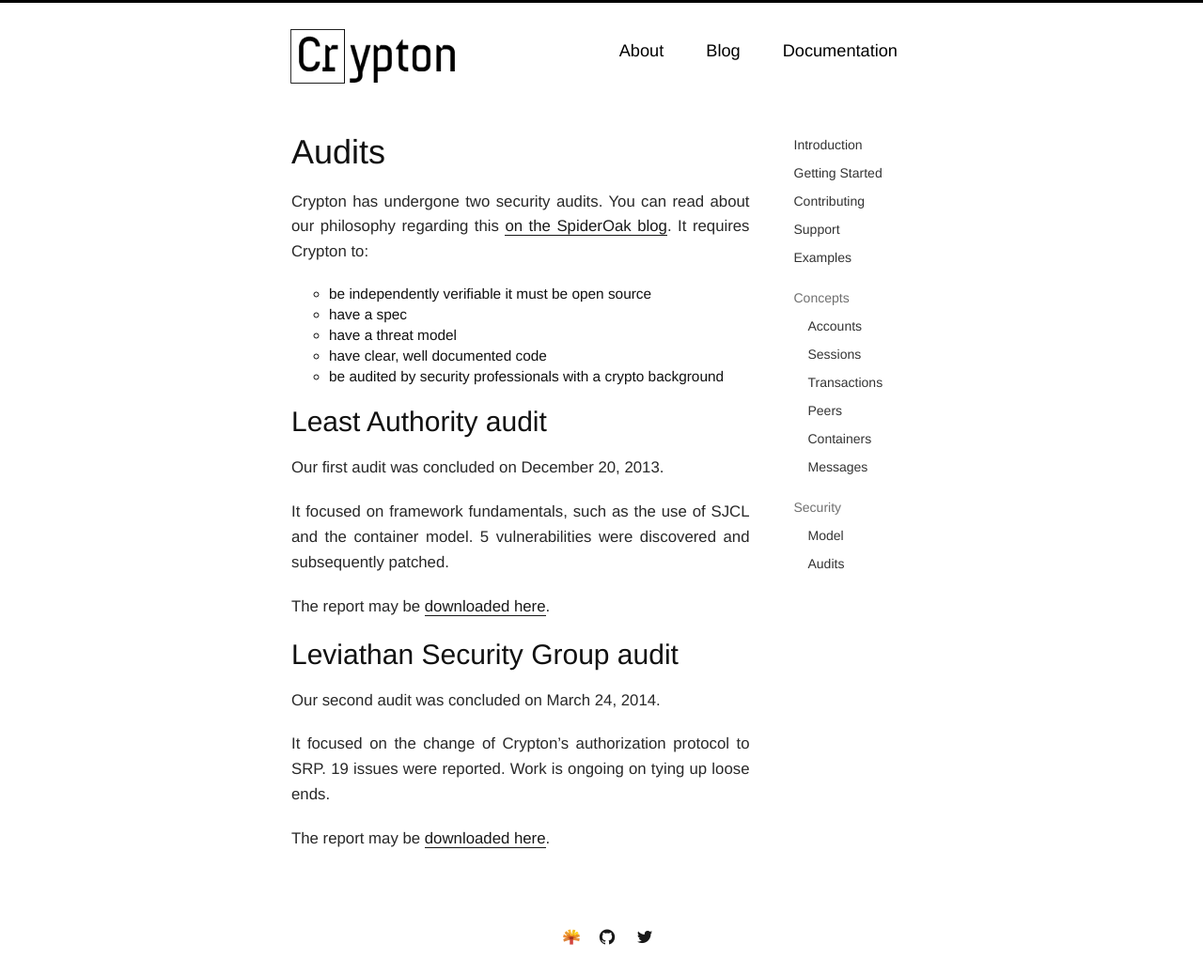
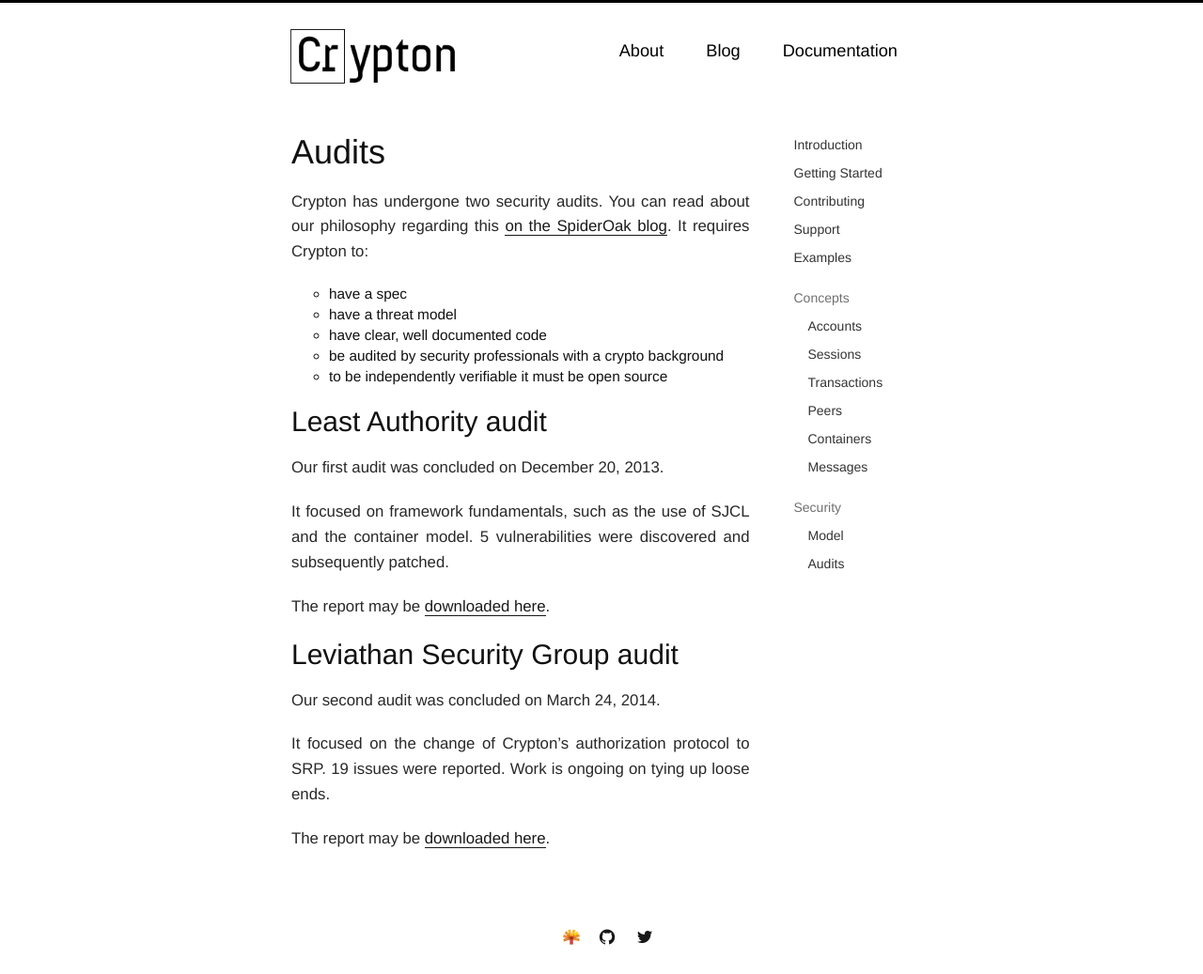
Before and after one commit to SpiderOak/crypton-web, a Jekyll site: the page built from docs/security/audits.md, in a window 1280 px wide. Shown: the whole page at 94% size. Built offline with Jekyll 4.4.1, drawn with Linux system fonts in a browser that asks for light colours; Markdown is read by kramdown in place of the engine named in the settings; comment, search, counter and statistics services are not loaded.

Commit message:
fix typo

```diff
--- a/docs/security/audits.md
+++ b/docs/security/audits.md
@@ -7,11 +7,11 @@
 
 Crypton has undergone two security audits. You can read about our philosophy regarding this [on the SpiderOak blog](https://blog.spideroak.com/20140220090004-responsibly-bringing-new-cryptography-product-market). It requires Crypton to:
 
-* be independently verifiable it must be open source
 * have a spec
 * have a threat model
 * have clear, well documented code
 * be audited by security professionals with a crypto background
+* to be independently verifiable it must be open source
 
 ## Least Authority audit
 
```
